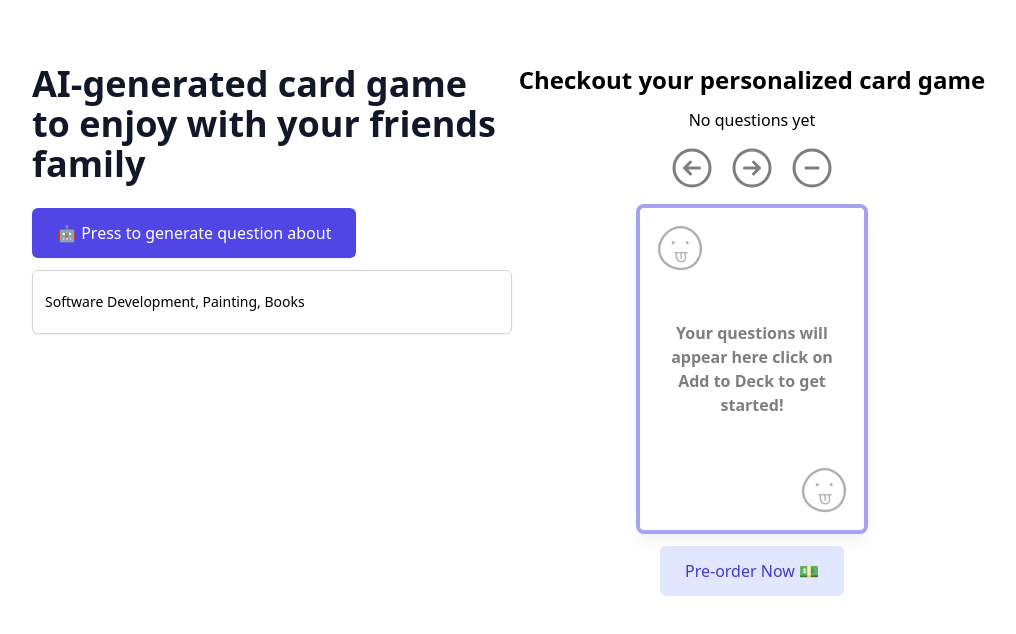
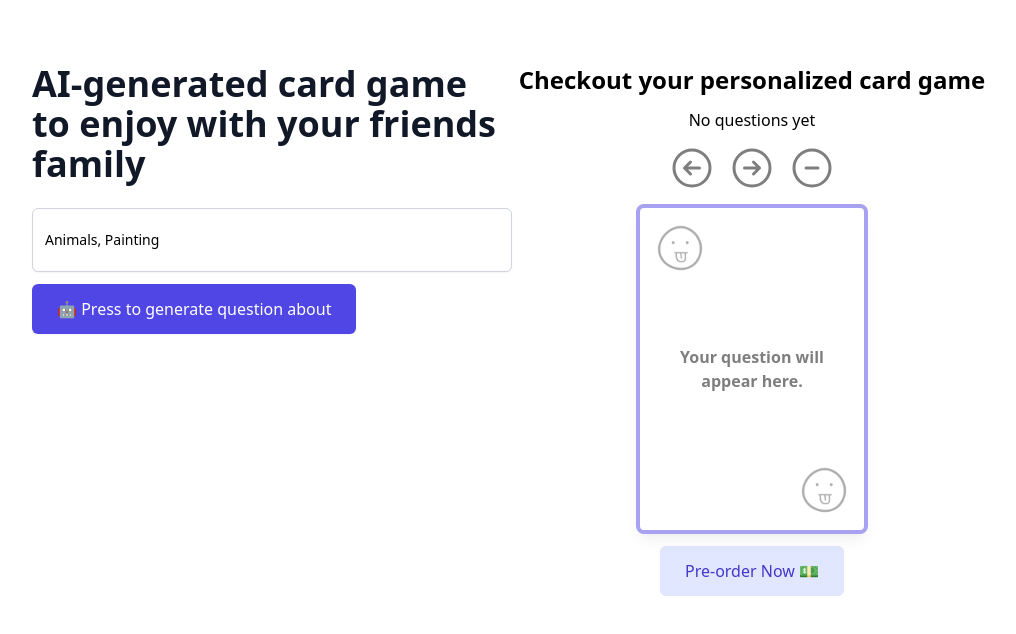
Before and after one commit to different-ai/card-game, a Next.js app: page / in a window 1280 px wide. Shown: the top 634 px of the page, without its empty margins (128-1144 px from the left). Built offline with nearby package versions, Linux system fonts and the light colour scheme.

Commit message:
chore: small ux improvements

```diff
--- a/pages/index.js
+++ b/pages/index.js
@@ -96,8 +96,6 @@ const SecondaryButton = ({
   );
 };
 
-
-
 const Spinner = () => {
   // if (true) return <div>yo</div>
   return (
@@ -145,29 +143,27 @@ const QuestionGenerator = ({ children }) => {
     const res = await axios.post("/api/questions", { topics });
     const question = res.data.question;
 
-    addQuestion(question)
+    addQuestion(question);
   };
 
   return (
     <div className="flex flex-col gap-3">
       <form onSubmit={handleSubmit(onSubmit)}>
+        <Input
+          className="min-h-[4rem]"
+          defaultValue="Animals, Painting"
+          {...register("topics", { required: true })}
+        />
         <PrimaryButton
           type="submit"
-          className="mb-3 disabled:opacity-75"
+          className="mt-3 disabled:opacity-75"
           disabled={isSubmitting}
         >
           {isSubmitting && <Spinner />}
           🤖 Press to generate question about
         </PrimaryButton>
-        <Input
-          className="min-h-[4rem]"
-          defaultValue="Software Development, Painting, Books"
-          {...register("topics", { required: true })}
-        />
       </form>
-     <div className="flex justify-between sm:justify-center">
-        {children}
-      </div>
+      <div className="flex justify-between sm:justify-center">{children}</div>
     </div>
   );
 };
@@ -239,7 +235,7 @@ const Deck = () => {
       <div className="relative m-auto min-h-[330px]">
         {!hasQuestions && (
           <QuestionCard className="m-auto opacity-50">
-            Your questions will appear here click on Add to Deck to get started!
+            Your question will appear here.
           </QuestionCard>
         )}
         {hasQuestions && (
@@ -261,11 +257,7 @@ const Main = () => {
     <div className="sm:grid sm:grid-cols-2">
       <div>
         <Headline />
-        <QuestionGenerator>
-          <SecondaryButton className="sm:hidden" onClick={executeScroll}>
-            See Your Deck
-          </SecondaryButton>
-        </QuestionGenerator>
+        <QuestionGenerator></QuestionGenerator>
       </div>
       <div className="flex flex-col justify-end">
         <h3 className="text-2xl font-bold text-center mb-3">
```
